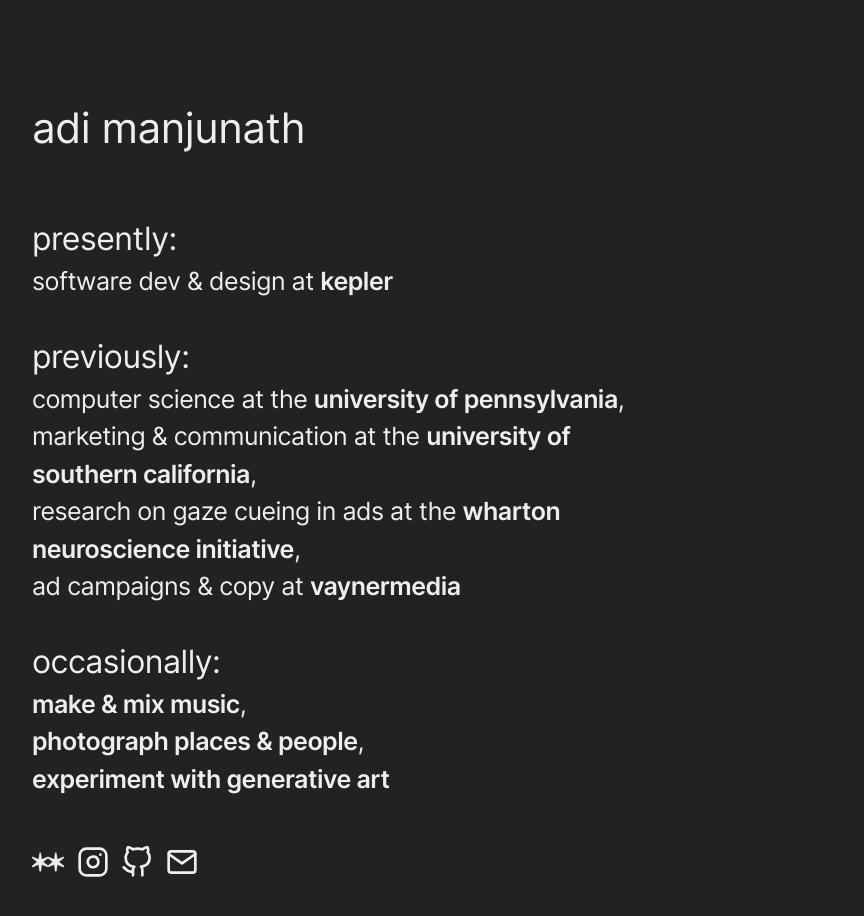
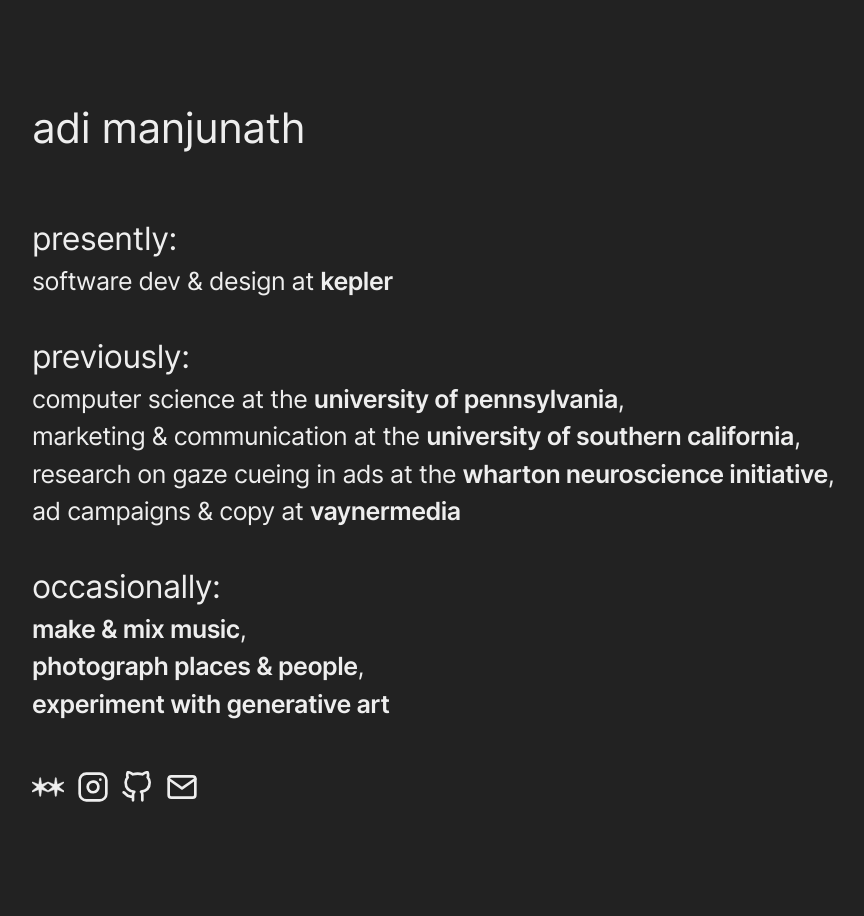
Before and after one commit to adi-txt/adi-txt.github.io, a React (Create React App) app: page / in a window 1280 px wide. Shown: the top 916 px of the page, without its empty margins (168-1032 px from the left). Built offline with nearby package versions, Linux system fonts and the light colour scheme.

Commit message:
update styling

```diff
--- a/src/App.css
+++ b/src/App.css
@@ -192,16 +192,14 @@ a {
 }
 
 .header {
-  padding: 5rem 0 1.5rem;
+  padding: 10vh 0 1.5rem;
 }
 
 .text {
-  width: 72%;
   margin-top: 2rem;
 }
 
 .logos {
-  width: 72%;
   margin: 3rem 0 6rem;
 }
 
```
Also changed, not shown: .stylelintrc.json.
